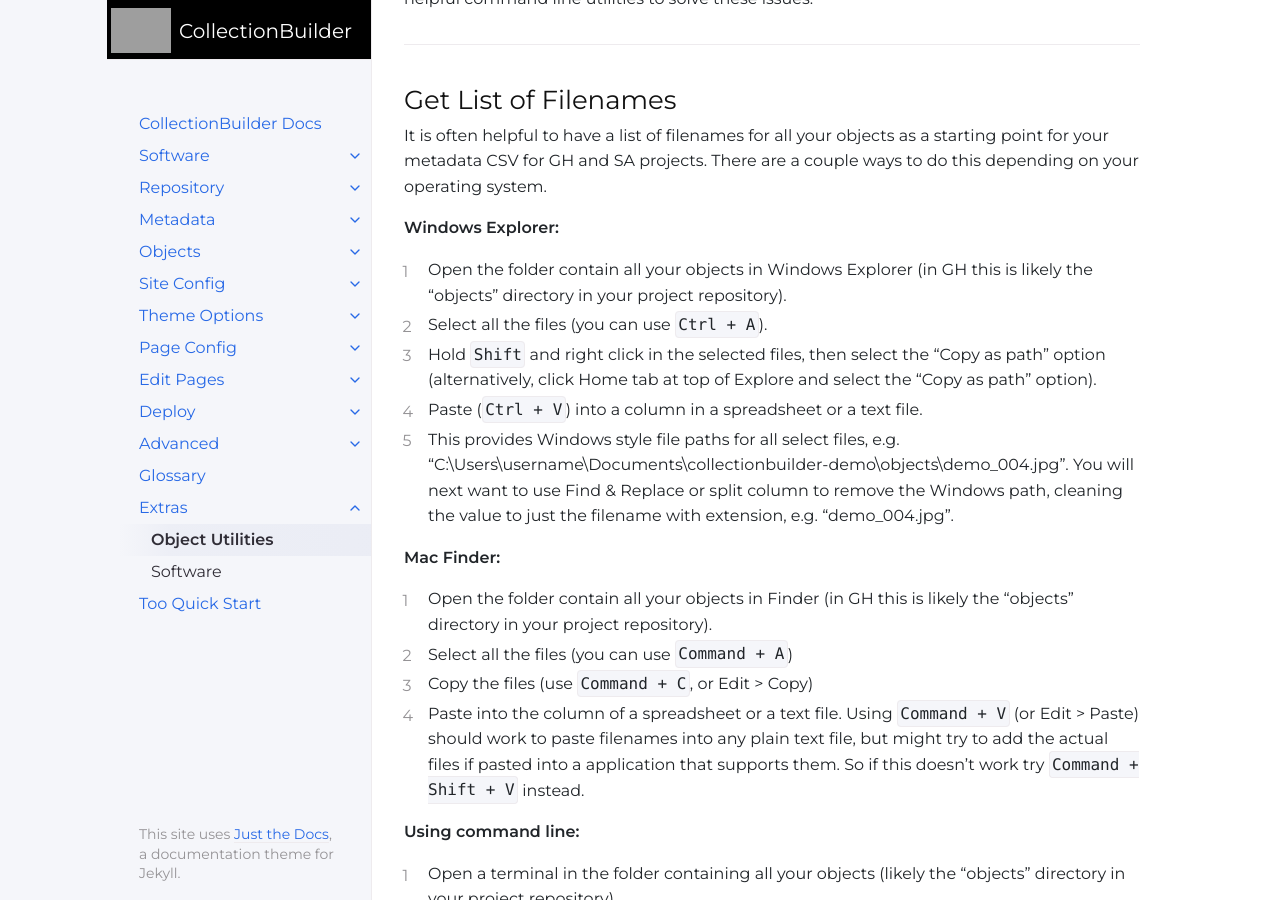
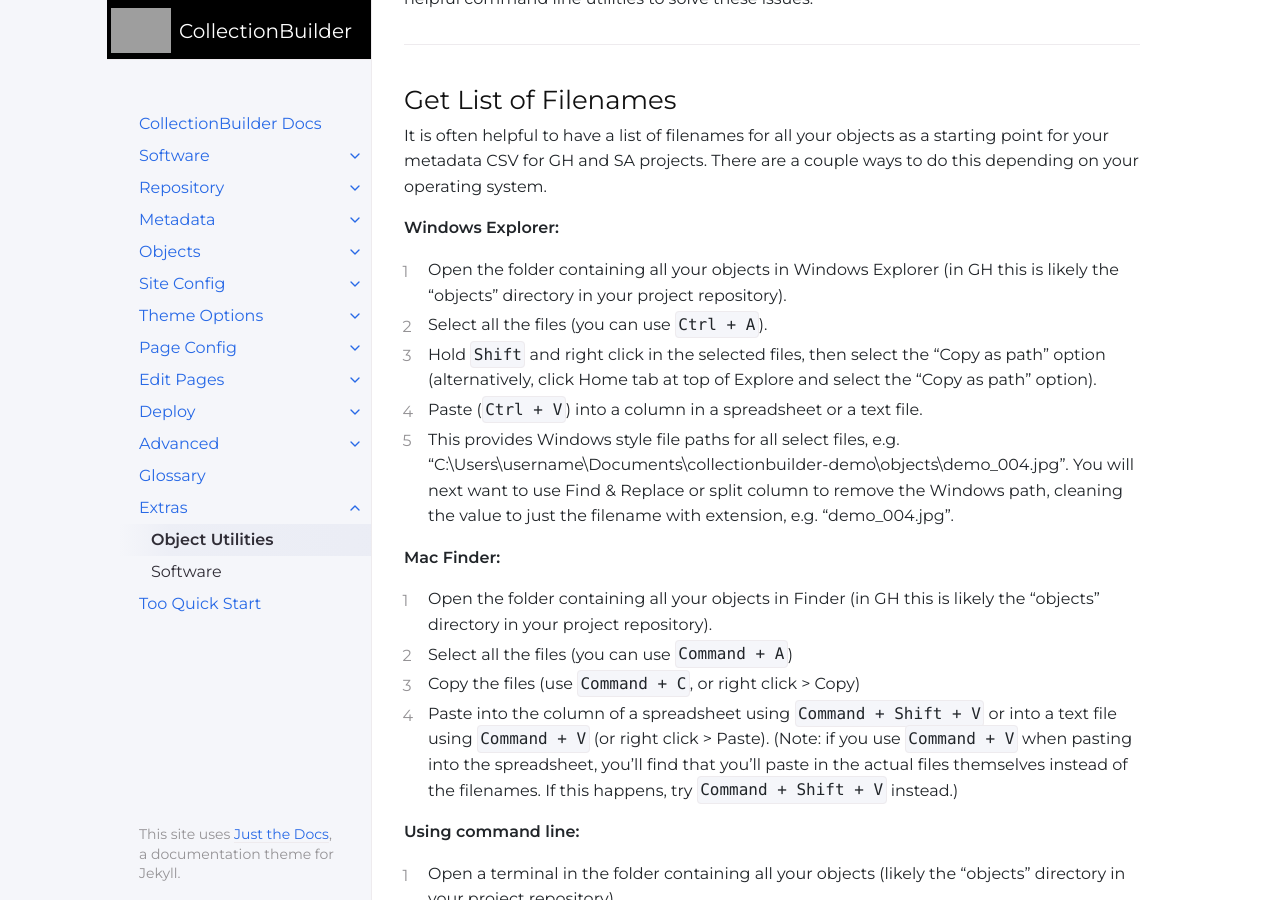
Before and after one commit to CollectionBuilder/cb-docs, a Jekyll site: the page built from docs/extras/utilities.md, in a window 1280 px wide and 900 px high, scrolled down 361 px. Built offline with Jekyll 4.4.1, drawn with Linux system fonts in a browser that asks for light colours.

Commit message:
clarify mac paste filenames

```diff
--- a/docs/extras/utilities.md
+++ b/docs/extras/utilities.md
@@ -21,7 +21,7 @@ There are a couple ways to do this depending on your operating system.
 
 **Windows Explorer:**
 
-1. Open the folder contain all your objects in Windows Explorer (in GH this is likely the "objects" directory in your project repository).
+1. Open the folder containing all your objects in Windows Explorer (in GH this is likely the "objects" directory in your project repository).
 2. Select all the files (you can use `Ctrl + A`).
 3. Hold `Shift` and right click in the selected files, then select the "Copy as path" option (alternatively, click Home tab at top of Explore and select the "Copy as path" option).
 4. Paste (`Ctrl + V`) into a column in a spreadsheet or a text file.
@@ -29,10 +29,10 @@ There are a couple ways to do this depending on your operating system.
 
 **Mac Finder:**
 
-1. Open the folder contain all your objects in Finder (in GH this is likely the "objects" directory in your project repository).
+1. Open the folder containing all your objects in Finder (in GH this is likely the "objects" directory in your project repository).
 2. Select all the files (you can use `Command + A`)
-3. Copy the files (use `Command + C`, or Edit > Copy)
-4. Paste into the column of a spreadsheet or a text file. Using `Command + V` (or Edit > Paste) should work to paste filenames into any plain text file, but might try to add the actual files if pasted into a application that supports them. So if this doesn't work try `Command + Shift + V` instead.
+3. Copy the files (use `Command + C`, or right click > Copy)
+4. Paste into the column of a spreadsheet using `Command + Shift + V` or into a text file using `Command + V` (or right click > Paste). (Note: if you use `Command + V` when pasting into the spreadsheet, you'll find that you'll paste in the actual files themselves instead of the filenames. If this happens, try `Command + Shift + V` instead.)
 
 **Using command line:**
 
```
